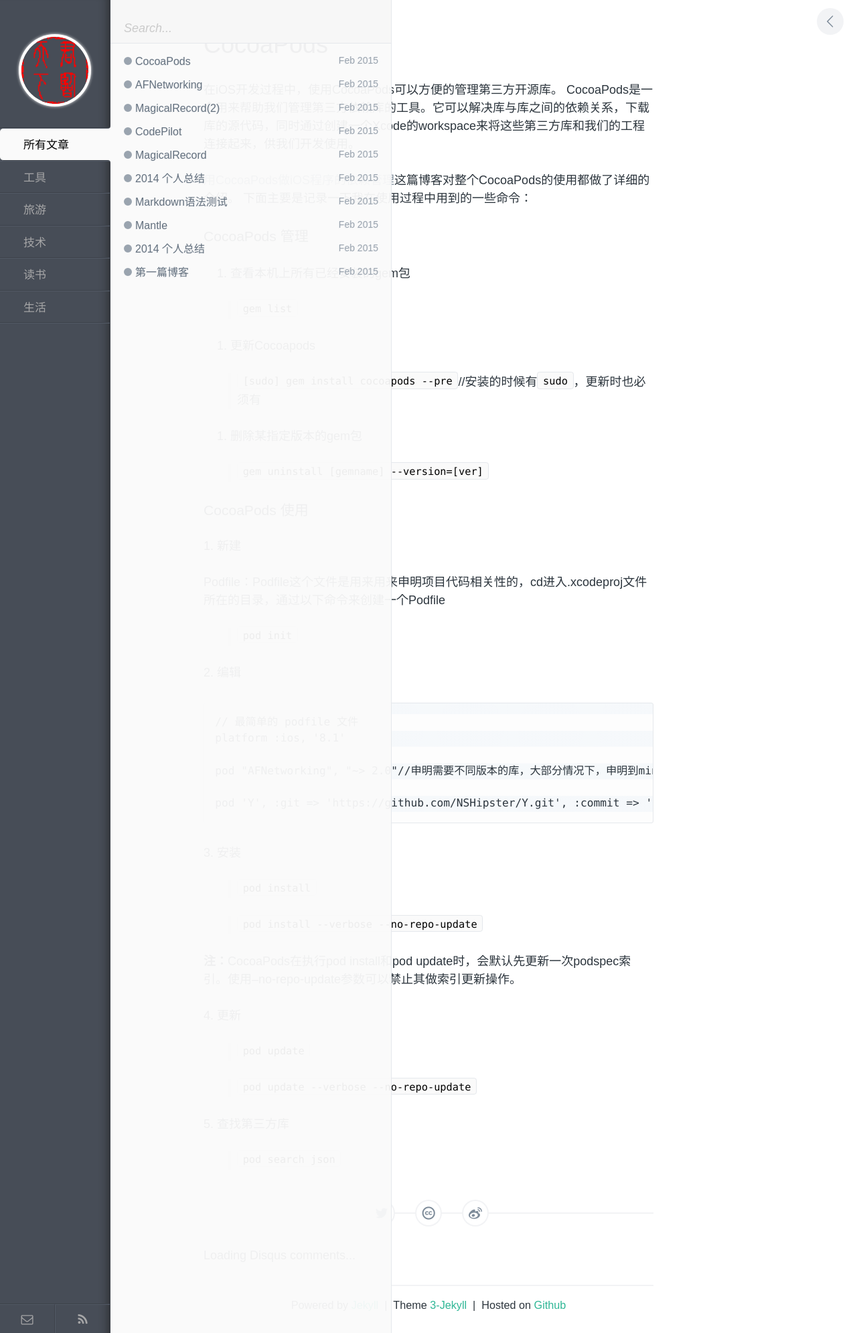
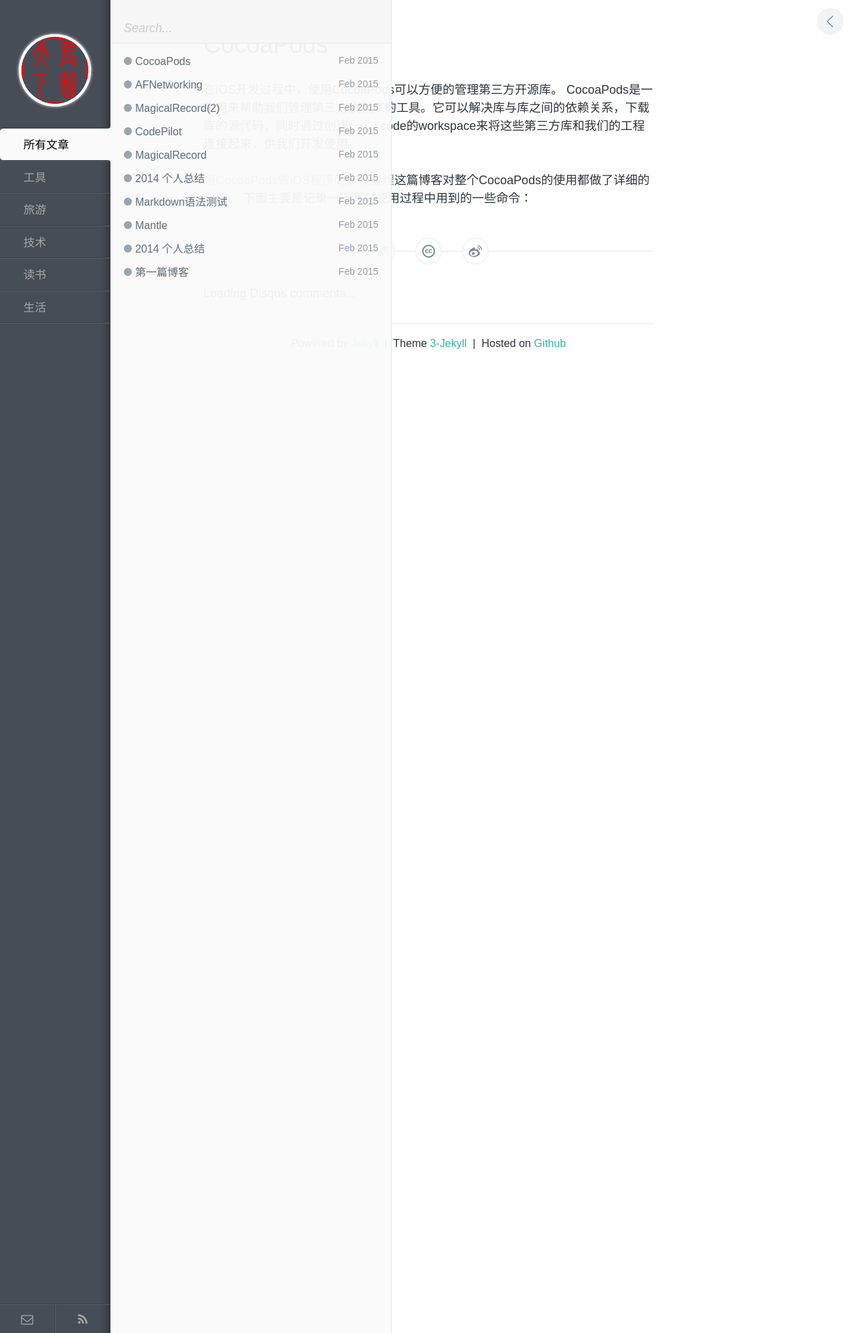
Before and after one commit to kingstal/kingstal.github.io, a Jekyll site: the page built from _posts/2015-02-13-tool-CocoaPods.md, in a window 1280 px wide. Shown: the whole page at 67% size. Built offline with Jekyll 4.4.1, drawn with Linux system fonts in a browser that asks for light colours; comment, search, counter and statistics services are not loaded.

Commit message:
Update 2015-02-13-tool-CocoaPods.md

```diff
--- a/_posts/2015-02-13-tool-CocoaPods.md
+++ b/_posts/2015-02-13-tool-CocoaPods.md
@@ -15,47 +15,3 @@ CocoaPods是一个用来帮助我们管理第三方依赖库的工具。它可
 
 [用CocoaPods做iOS程序的依赖管理](http://blog.devtang.com/blog/2014/05/25/use-cocoapod-to-manage-ios-lib-dependency/)这篇博客对整个CocoaPods的使用都做了详细的介绍。
 下面主要是记录一下我在使用过程中用到的一些命令：
-
-### CocoaPods 管理
-1. 查看本机上所有已经安装的gem包
-
-> `gem list`
-
-2. 更新Cocoapods
-
-> `[sudo] gem install cocoapods --pre`//安装的时候有`sudo`，更新时也必须有
-
-3. 删除某指定版本的gem包
-
-> `gem uninstall [gemname] --version=[ver]`
-
-
-### CocoaPods 使用
-#### 1. 新建
-Podfile：Podfile这个文件是用来用来申明项目代码相关性的，cd进入.xcodeproj文件所在的目录，通过以下命令来创建一个Podfile
-> `pod init`
-
-#### 2. 编辑
-
-
-    // 最简单的 podfile 文件
-    platform :ios, '8.1'
-
-    pod "AFNetworking", "~> 2.0"//申明需要不同版本的库，大部分情况下，申明到minor
-
-    pod 'Y', :git => 'https://github.com/NSHipster/Y.git', :commit => 'b4dc0ffee'//对于那些不在CocoaPods公共Git仓库中的库，可以用任何一个Git仓库取代，并且还可以指定具体的commit, branch或者tag。
-
-#### 3. 安装
-> `pod install`
-
-> `pod install --verbose --no-repo-update`
-
-**注：**CocoaPods在执行pod install和pod update时，会默认先更新一次podspec索引。使用--no-repo-update参数可以禁止其做索引更新操作。
-
-#### 4. 更新
-> `pod update`
-
-> `pod update --verbose --no-repo-update`
-
-#### 5. 查找第三方库
-> `pod search json`
```
